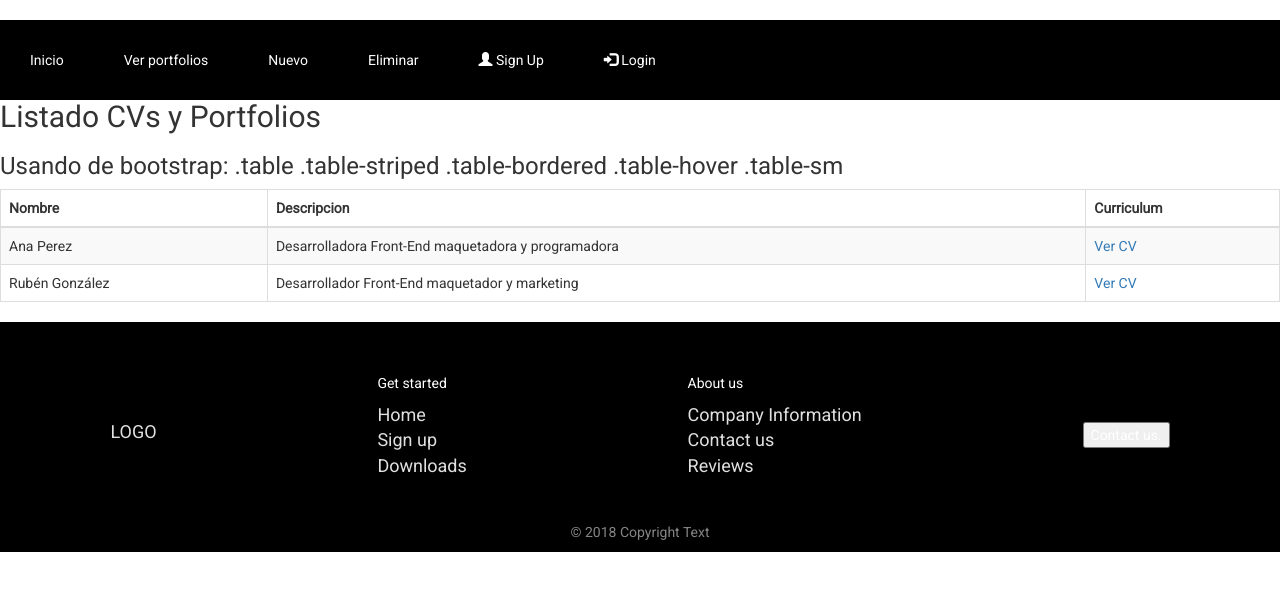
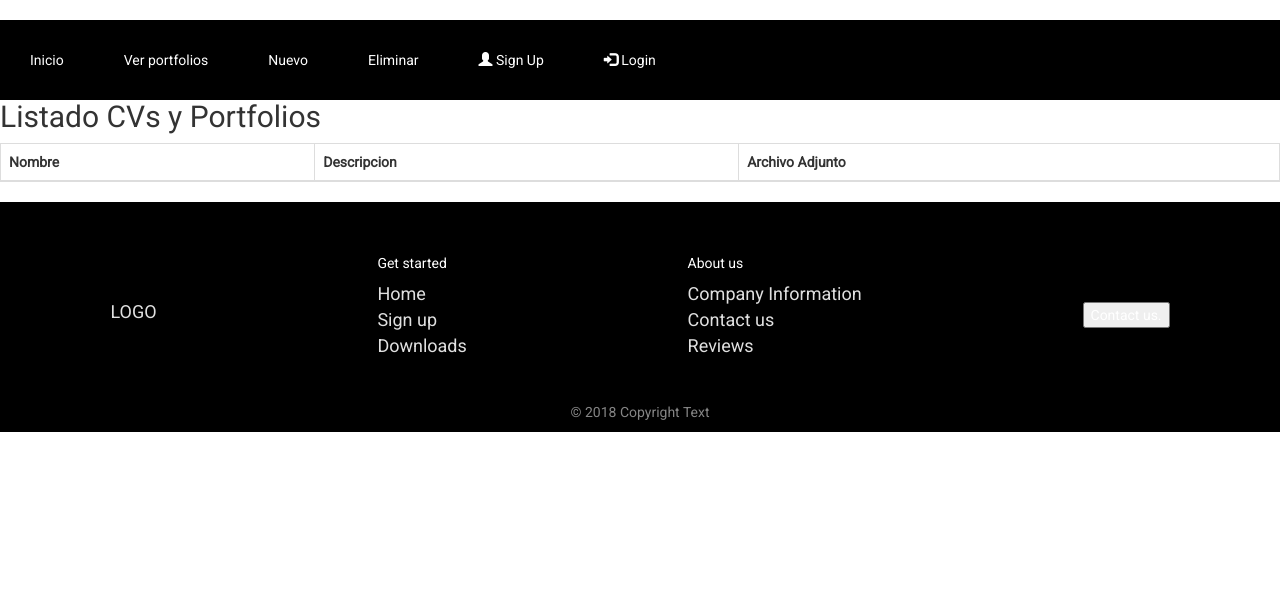
Before and after one commit to Jorgepamp/gestor_portfolios_grupo, an Angular app in the folder app-portfolio/: page /listado in a window 1280 px wide. Shown: the top 590 px of the page. Built offline with nearby package versions, Linux system fonts and the light colour scheme.

Commit message:
añadido localStorage y que se añada a la lista

```diff
--- a/app-portfolio/src/app/cambio-menu.service.ts
+++ b/app-portfolio/src/app/cambio-menu.service.ts
@@ -11,22 +11,39 @@ export class CambioMenuService {
   public alta(nombre: string, desc: string, fich: string): void {
     let nuevoPortfolio: Portfolio;
     nuevoPortfolio = new Portfolio(nombre, desc, fich);
-    this.lista.push(nuevoPortfolio); // se añade el nuevo objeto que hemos creado al array Portfolio
+    //this.lista.push(nuevoPortfolio); // se añade el nuevo objeto que hemos creado al array Portfolio
     console.log("<<< ALTA PORTFOLIO " + nombre + ">>>");
+    localStorage.setItem(nombre, JSON.stringify(nuevoPortfolio));
   }
   public baja(nombre: string) {
-    for (var i = 0; i < this.lista.length; i++) {
-      if (
-        this.lista[i].getNombre().toLocaleLowerCase() ==
-        nombre.toLocaleLowerCase()
-      ) {
-        this.lista.splice(i, 1);
-      }
-    }
+    localStorage.removeItem(nombre);
+
+    // noh ace falta para el localSotrage
+    // for (var i = 0; i < this.lista.length; i++) {
+    //   if (
+    //     this.lista[i].getNombre().toLocaleLowerCase() ==
+    //     nombre.toLocaleLowerCase()
+    //   ) {
+    //     this.lista.splice(i, 1);
+    //   }
+    // }
     console.log("<<< BAJA PORTFOLIO " + nombre + ">>>");
     return;
   }
   public listar(): Array<Portfolio> {
+    this.lista = new Array<Portfolio>();
+    for (var i = 0, len = localStorage.length; i < len; ++i) {
+      var datosLista = JSON.parse(localStorage.getItem(localStorage.key(i)));
+      console.log(JSON.parse(localStorage.getItem(localStorage.key(i))));
+      this.lista.push(
+        new Portfolio(
+          datosLista.nombre,
+          datosLista.descripcion,
+          datosLista.archivo
+        )
+      );
+    }
+
     return this.lista;
   }
 }
--- a/app-portfolio/src/app/listas-de-portfolios/listas-de-portfolios.component.html
+++ b/app-portfolio/src/app/listas-de-portfolios/listas-de-portfolios.component.html
@@ -1,24 +1,18 @@
 <div id="div_listado">
   <h2>Listado CVs y Portfolios</h2>
-  <h3>Usando de bootstrap: .table .table-striped .table-bordered .table-hover .table-sm</h3>
   <table class="table table-striped table-bordered table-hover table-sm">
     <thead>
       <tr>
         <th>Nombre</th>
         <th>Descripcion</th>
-        <th>Curriculum</th>
+        <th>Archivo Adjunto</th>
       </tr>
     </thead>
     <tbody id="tbody_lista_cvs">
-      <tr>
-        <td>Ana Perez</td>
-        <td>Desarrolladora Front-End maquetadora y programadora</td>
-        <td><a href="ejemplo_cv_1.html">Ver CV</a></td>
-      </tr>
-      <tr>
-        <td>Rubén González</td>
-        <td>Desarrollador Front-End maquetador y marketing</td>
-        <td><a href="ejemplo_cv_2.html">Ver CV</a></td>
+      <tr *ngFor="let unPortfolio of arrayPortfolios">
+        <td>{{ unPortfolio.getNombre() }}</td>
+        <td>{{ unPortfolio.getDescripcion() }}</td>
+        <td><a target="_blank" href="{{ unPortfolio.getArchivo() }}">Ver Archivo Adjunto</a></td>
       </tr>
     </tbody>
   </table>
--- a/app-portfolio/src/app/listas-de-portfolios/listas-de-portfolios.component.ts
+++ b/app-portfolio/src/app/listas-de-portfolios/listas-de-portfolios.component.ts
@@ -1,4 +1,6 @@
 import { Component, OnInit } from "@angular/core";
+import { CambioMenuService } from "app/cambio-menu.service";
+import { Portfolio } from "app/portfolio";
 
 @Component({
   selector: "app-listas-de-portfolios",
@@ -6,7 +8,10 @@ import { Component, OnInit } from "@angular/core";
   styleUrls: ["./listas-de-portfolios.component.css"]
 })
 export class ListasDePortfoliosComponent implements OnInit {
-  constructor() {}
+  arrayPortfolios: Array<Portfolio>;
+  constructor(private servicioP: CambioMenuService) {}
 
-  ngOnInit() {}
+  ngOnInit() {
+    this.arrayPortfolios = this.servicioP.listar();
+  }
 }
--- a/app-portfolio/src/app/portfolio.ts
+++ b/app-portfolio/src/app/portfolio.ts
@@ -12,4 +12,10 @@ export class Portfolio {
   getNombre() {
     return this.nombre;
   }
+  getDescripcion() {
+    return this.descripcion;
+  }
+  getArchivo() {
+    return this.archivo;
+  }
 }
```
